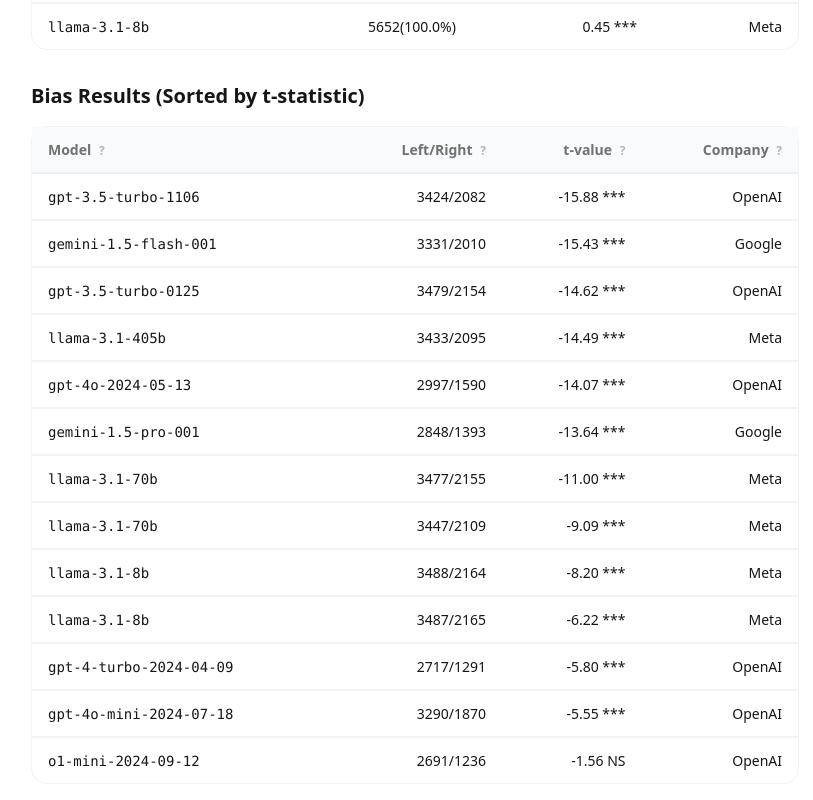
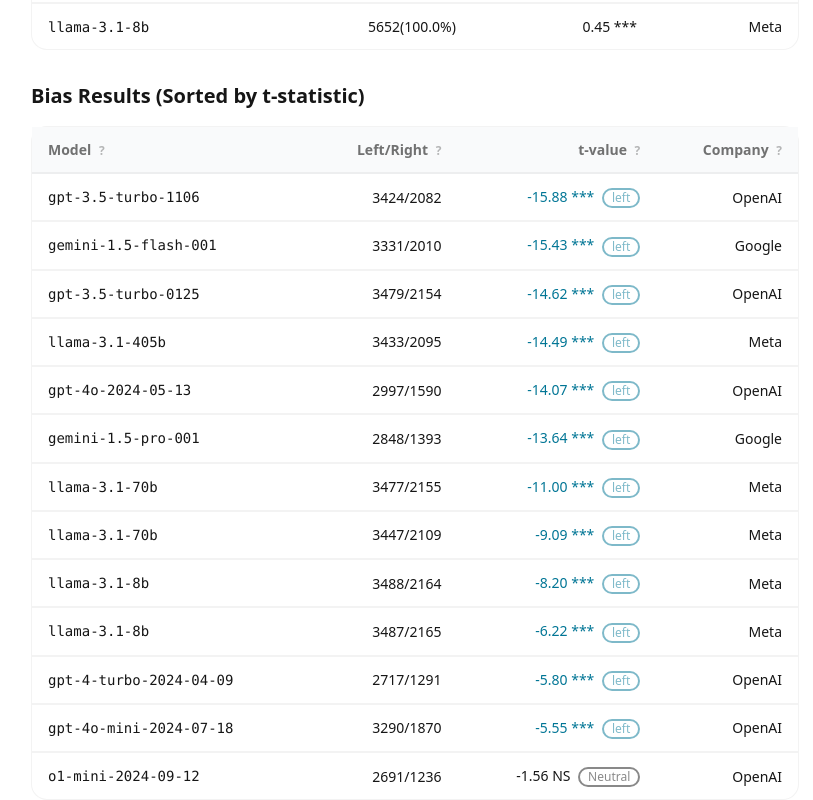
Before and after one commit to yang3kc/llm_domain_classification, a Vue app in the folder frontend/: page / in a window 1280 px wide. Shown: the part 712-1512 px from the top of the page, without its empty margins (225-1038 px from the left). Built offline with nearby package versions, Linux system fonts and the light colour scheme.

Commit message:
✨ feat(results): enhance bias classification and display in model results

```diff
--- a/frontend/src/components/ModelResults.vue
+++ b/frontend/src/components/ModelResults.vue
@@ -16,7 +16,7 @@
 })
 
 const biasResults = computed(() => {
-  return results.value
+  let biasResults_internal = results.value
     .map(result => ({
       model_name: result.model_name,
       left_n: result.left_n,
@@ -26,6 +26,16 @@
       company: result.company
     }))
     .sort((a, b) => a.t - b.t) // Sort by t in ascending order
+  biasResults_internal.forEach(result => {
+    if (result.t < 0 && result.t_p < 0.05) {
+      result.bias = 'left'
+    } else if (result.t > 0 && result.t_p < 0.05) {
+      result.bias = 'right'
+    } else {
+      result.bias = 'Neutral'
+    }
+  })
+  return biasResults_internal
 })
 
 onMounted(async () => {
@@ -139,7 +149,9 @@
           <tr v-for="result in biasResults" :key="result.model_name" class="hover">
             <td class="font-mono text-sm">{{ result.model_name }}</td>
             <td class="text-right">{{ result.left_n }}/{{ result.right_n }}</td>
-            <td class="text-right">{{ formatNumber(result.t) }} {{ formatPValue(result.t_p) }}</td>
+            <td class="text-right" :class="result.bias === 'left' ? 'text-info-content' : result.bias === 'right' ? 'text-error-content' : ''">
+              {{ formatNumber(result.t) }} {{ formatPValue(result.t_p) }} <span class="badge badge-info-content badge-outline badge-sm ml-1 opacity-50 cursor-help">{{ result.bias }}</span>
+            </td>
             <td class="text-right">{{ result.company }}</td>
           </tr>
         </tbody>
```
